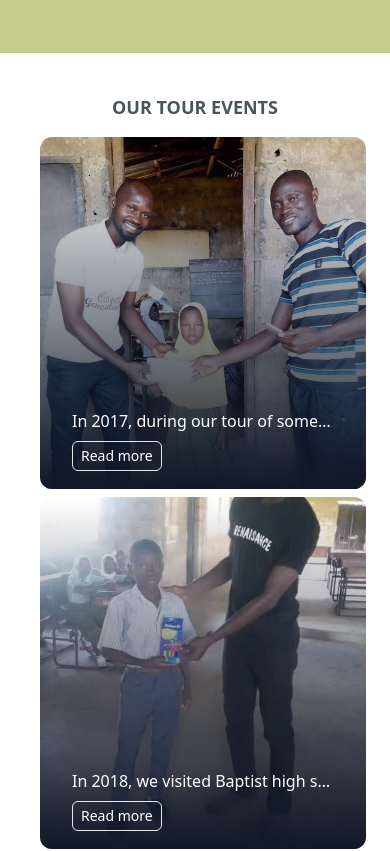
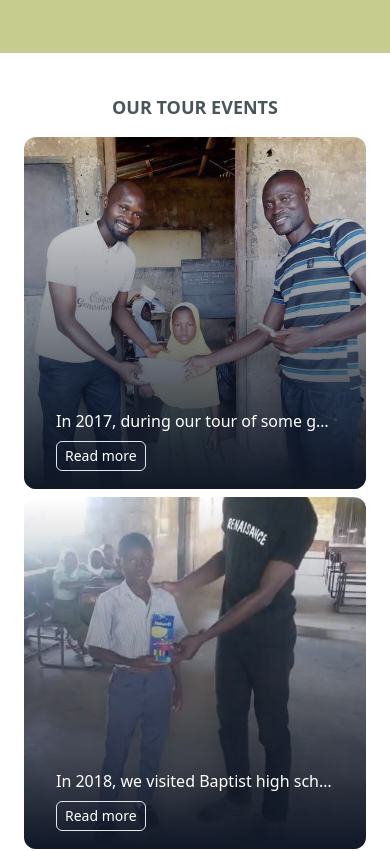
Before and after one commit to Victorakinwunmi/Login-dashboard, a Nuxt app: page / in a window 390 px wide. Shown: the part 780-1631 px from the top of the page. Built offline with nearby package versions, Linux system fonts and the light colour scheme.

Commit message:
i fixed margin error in tour events card

```diff
--- a/components/TourEvent.vue
+++ b/components/TourEvent.vue
@@ -1,5 +1,5 @@
 <template>
-    <div class="bg-no-repeat bg-cover mb-2 lg:mb-0 bg-center ml-4 rounded-xl cursor-pointer" :style="{ backgroundRepeat: 'no-repeat' + ';', backgroundImage: 'url(' + pic + ')' } ">
+    <div class="bg-no-repeat bg-cover mb-2 lg:mb-0 bg-center ml-0 lg:ml-4 rounded-xl cursor-pointer" :style="{ backgroundRepeat: 'no-repeat' + ';', backgroundImage: 'url(' + pic + ')' } ">
         <div class="relative z-0 py-44 bg-gradient-to-b from-transparent to-gray-900 rounded-xl">
             <div class="text-white absolute bottom-0 py-4 px-8 md:px-2 w-full h-24 block">
                     <div class="w-full">
--- a/pages/index.vue
+++ b/pages/index.vue
@@ -21,7 +21,7 @@
 
       <div class=" py-10 md:py-20 px-6 md:px-0">
          <h1 class="text-secondary-100 lg:px-28 font-bold text-lg text-center mb-4 lg:mb-10 lg:text-4xl">OUR TOUR EVENTS</h1>
-         <div class="grid grid-cols-1 md:grid-cols-2 lg:grid-cols-5 lg:max-w-7xl mx-auto  md:px-10 lg:px-0">
+         <div class="grid grid-cols-1 md:grid-cols-2 lg:grid-cols-5 lg:max-w-7xl mx-auto md:px-10 lg:px-0">
            <TourEvent v-for="item in events" :key="item.id"
              :pic="item.img"
              :text="item.text"
```
